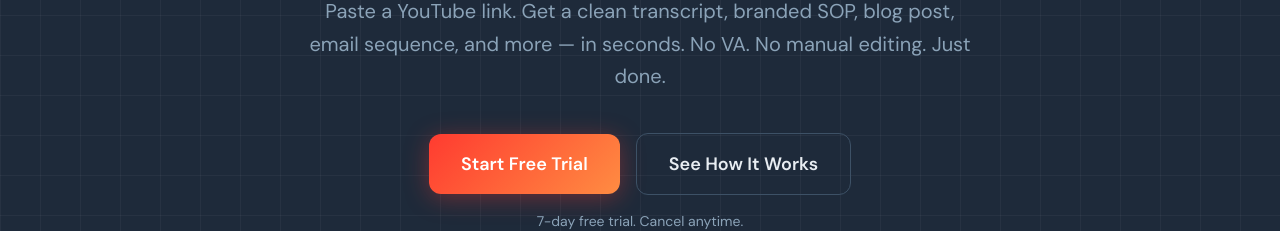
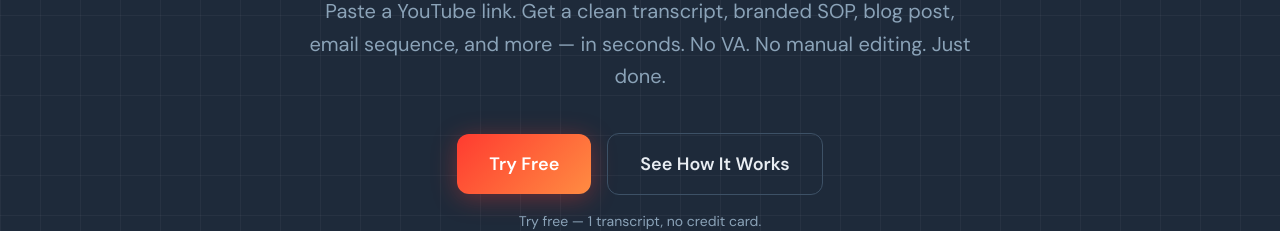
Before and after one commit to Levergroup/Client-jptadduni, a React app in the folder tubescribed-marketing/: page / in a window 1280 px wide. Shown: the part 569-800 px from the top of the page. Built offline with nearby package versions, Linux system fonts and the light colour scheme.

Commit message:
Revamp pricing: update Hero, FinalCTA (2/5)

```diff
--- a/tubescribed-marketing/src/components/sections/FinalCTA.tsx
+++ b/tubescribed-marketing/src/components/sections/FinalCTA.tsx
@@ -13,11 +13,11 @@ export function FinalCTA() {
           <h2 className="font-syne font-bold text-4xl lg:text-6xl text-navy-100 leading-tight mb-6">Your next video is already<br /><GradientText>a blog post.</GradientText> You just<br />haven&apos;t clicked yet.</h2>
           <p className="font-dm-sans text-navy-400 text-lg max-w-xl mx-auto mb-10 leading-relaxed">Join thousands of creators, agencies, and coaches who stopped wasting content and started building systems.</p>
           <div className="flex flex-col sm:flex-row items-center justify-center gap-4 mb-8">
-            <Button href={`${APP_URL}/signup`} variant="primary" className="px-8 py-4 text-lg">Start Free Trial</Button>
+            <Button href={`${APP_URL}/signup`} variant="primary" className="px-8 py-4 text-lg">Try Free</Button>
             <Button href="/pricing" variant="secondary" className="px-8 py-4 text-lg">See Pricing</Button>
           </div>
           <div className="flex flex-wrap items-center justify-center gap-6">
-            {["7-day free trial", "Cancel anytime", "Pro & Agency plans"].map((signal) => (<span key={signal} className="flex items-center gap-2 text-navy-400 text-sm"><span className="w-1.5 h-1.5 rounded-full bg-navy-700" />{signal}</span>))}
+            {["1 free transcript, no credit card", "Cancel anytime", "Pro & Agency plans"].map((signal) => (<span key={signal} className="flex items-center gap-2 text-navy-400 text-sm"><span className="w-1.5 h-1.5 rounded-full bg-navy-700" />{signal}</span>))}
           </div>
         </motion.div>
       </div>
--- a/tubescribed-marketing/src/components/sections/Hero.tsx
+++ b/tubescribed-marketing/src/components/sections/Hero.tsx
@@ -23,10 +23,10 @@ export function Hero() {
           Paste a YouTube link. Get a clean transcript, branded SOP, blog post, email sequence, and more — in seconds. No VA. No manual editing. Just done.
         </motion.p>
         <motion.div variants={fadeUp} initial="initial" animate="animate" transition={{ duration: 0.6, ease: "easeOut", delay: 0.3 }} className="flex flex-col sm:flex-row items-center justify-center gap-4 mb-4">
-          <Button href={`${APP_URL}/signup`} variant="primary" className="px-8 py-4 text-lg">Start Free Trial</Button>
+          <Button href={`${APP_URL}/signup`} variant="primary" className="px-8 py-4 text-lg">Try Free</Button>
           <Button href="#how-it-works" variant="secondary" className="px-8 py-4 text-lg">See How It Works</Button>
         </motion.div>
-        <motion.p variants={fadeUp} initial="initial" animate="animate" transition={{ duration: 0.6, ease: "easeOut", delay: 0.35 }} className="text-navy-400 text-sm mb-16">7-day free trial. Cancel anytime.</motion.p>
+        <motion.p variants={fadeUp} initial="initial" animate="animate" transition={{ duration: 0.6, ease: "easeOut", delay: 0.35 }} className="text-navy-400 text-sm mb-16">Try free — 1 transcript, no credit card.</motion.p>
         <motion.div variants={fadeUp} initial="initial" animate="animate" transition={{ duration: 0.6, ease: "easeOut", delay: 0.5 }} className="max-w-xl mx-auto">
           <div className="bg-navy-800 border border-navy-700 rounded-2xl p-6 shadow-[0_8px_40px_rgba(0,0,0,0.3)]">
             <div className="flex items-center gap-3 bg-navy-900 border border-navy-700 rounded-xl p-4 mb-4">
```
